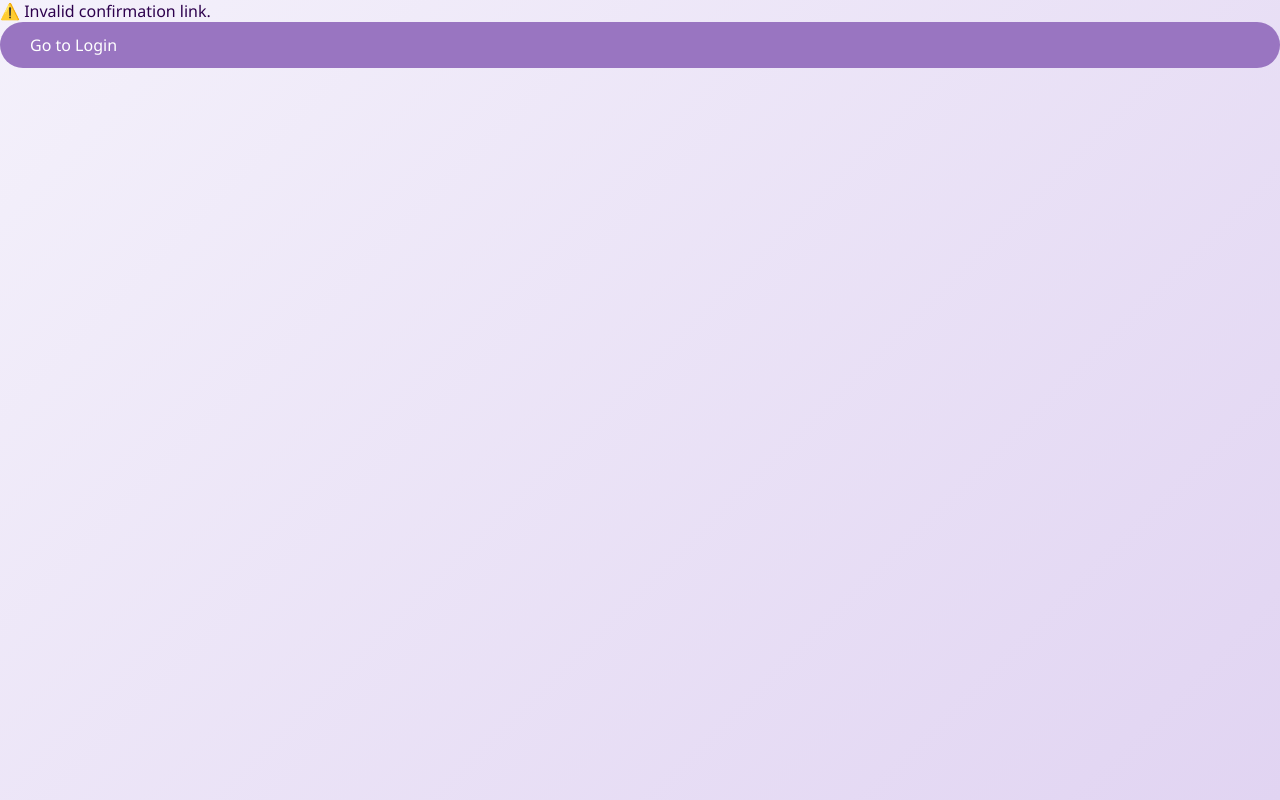
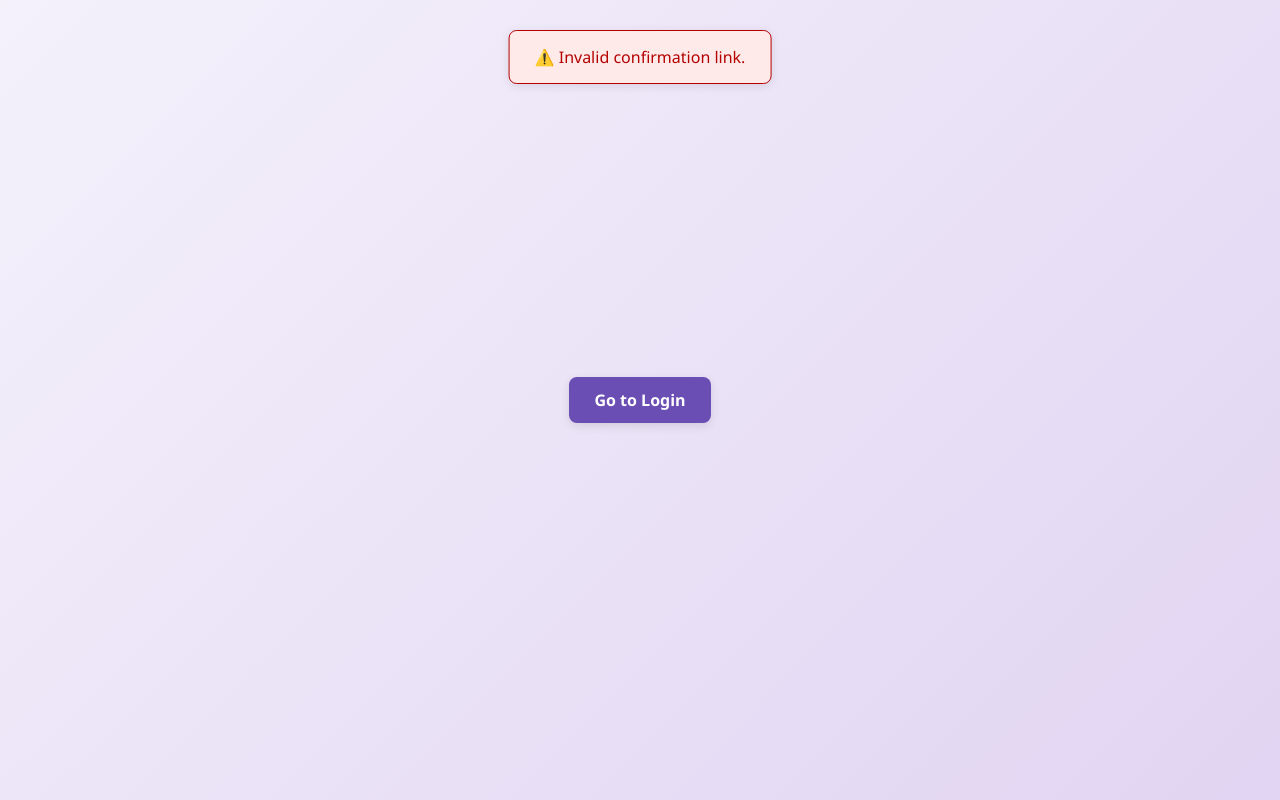
Before and after one commit to Dalia1003/gp9, a Flask app: page /confirm/1 in a window 1280 px wide. Run offline with Flask 3, Linux system fonts and the light colour scheme; parts of the project's set-up code (start-up, migrations or seed data) failed here and were passed over.

Commit message:
Update confirm.html

```diff
--- a/templates/confirm.html
+++ b/templates/confirm.html
@@ -4,6 +4,59 @@
   <meta charset="UTF-8">
   <title>Email Confirmation</title>
   <link rel="stylesheet" href="{{ url_for('static', filename='style.css') }}">
+  <style>
+            body {
+                margin: 0;
+                height: 100vh;
+                display: flex;
+                justify-content: center;
+                align-items: center;
+                background: linear-gradient(135deg, #F4F1FB, #E1D4F2);
+                font-family: 'Segoe UI', Tahoma, Geneva, Verdana, sans-serif;
+                flex-direction: column;
+            }
+
+            .banner {
+                position: fixed;
+                top: 30px;
+                left: 50%;
+                transform: translateX(-50%);
+                padding: 15px 25px;
+                border-radius: 8px;
+                font-size: 16px;
+                font-weight: 500;
+                box-shadow: 0 2px 10px rgba(0,0,0,0.1);
+                text-align: center;
+                z-index: 999;
+            }
+            .banner.ok {
+                background-color: #e6ffe6;
+                color: #067a00;
+                border: 1px solid #067a00;
+            }
+            .banner.err {
+                background-color: #ffeaea;
+                color: #b50000;
+                border: 1px solid #b50000;
+            }
+
+            .btn {
+                padding: 12px 25px;
+                font-weight: bold;
+                border-radius: 8px;
+                border: none;
+                background: #6b4eb4;
+                color: white;
+                cursor: pointer;
+                box-shadow: 0 3px 10px rgba(0,0,0,0.1);
+                transition: background 0.3s, transform 0.2s;
+            }
+
+            .btn:hover {
+                background: #382ccc;
+                transform: scale(1.05);
+            }
+        </style>
 </head>
 <body>
   <div class="banner {{ 'ok' if '✅' in msg else 'err' }}">{{ msg }}</div>
```
